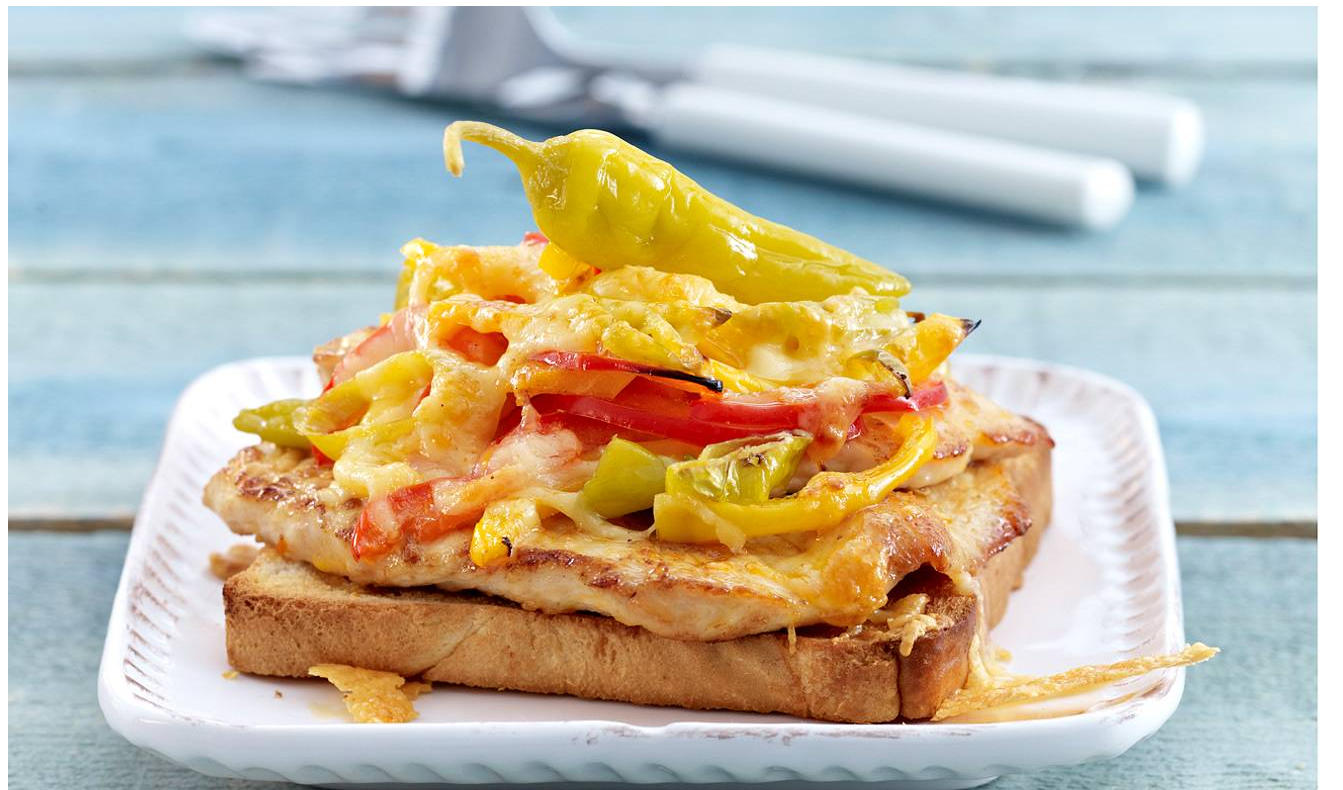
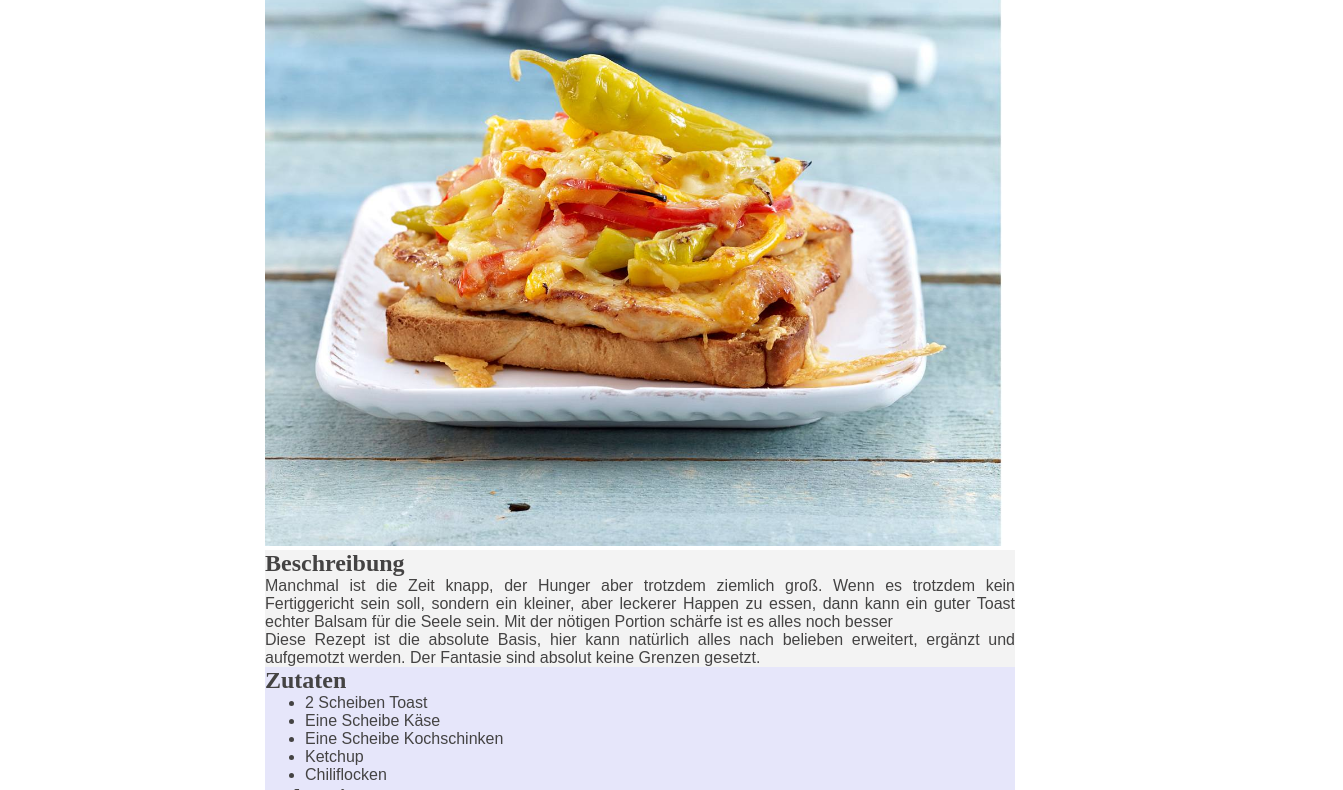
Before and after one commit to LutzLeichtathletik/odin-recipes, a plain HTML site: page toast.html in a window 1280 px wide. Shown: the part 74-864 px from the top of the page, 1343 px wide, since content can reach past the window. Drawn offline with Linux system fonts and the light colour scheme.

Commit message:
Added some css

```diff
--- /dev/null
+++ b/styles.css
@@ -0,0 +1,30 @@
+* {
+    color: rgb(68, 67, 67);
+    width: 750px;
+    align-items: center;
+    text-align:justify;
+    margin: auto;
+}
+
+p, li {
+    font-family: sans-serif;
+}
+
+.intro {
+    background-color: rgb(243, 243, 243);
+}
+
+img {
+    height: auto;
+    width: 750px;
+}
+
+.ingrediants, .prepare {
+    background-color: lavender;
+}
+
+h1 {
+    background-color: lightblue;
+    font-size: 4vw;
+    text-align: center;
+}
--- a/toast.html
+++ b/toast.html
@@ -4,17 +4,25 @@
 <head>
     <title>Georg scharfer Toast</title>
     <meta charset="UTF-8">
+    <link rel="stylesheet" href="styles.css">
 </head>
 
 <body>
     <h1>Scharfer Toast</h1>
     <p><img src="images/toast.jpeg" alt="Lecker Toast, bissel scharf"></p>
+    <div class="intro">
         <h2>Beschreibung</h2>
-    <p>Manchmal ist die Zeit knapp, der Hunger aber trotzdem ziemlich groß. Wenn es trotzdem kein Fertiggericht sein
-        soll, sondern ein kleiner, aber leckerer Happen zu essen, dann kann ein guter Toast echter Balsam für die Seele
+        <p class="intro">Manchmal ist die Zeit knapp, der Hunger aber trotzdem ziemlich groß. Wenn es trotzdem kein
+            Fertiggericht sein
+            soll, sondern ein kleiner, aber leckerer Happen zu essen, dann kann ein guter Toast echter Balsam für die
+            Seele
             sein. Mit der nötigen Portion schärfe ist es alles noch besser</p>
-    <p>Diese Rezept ist die absolute Basis, hier kann natürlich alles nach belieben erweitert, ergänzt und aufgemotzt
+        <p>Diese Rezept ist die absolute Basis, hier kann natürlich alles nach belieben erweitert, ergänzt und
+            aufgemotzt
             werden. Der Fantasie sind absolut keine Grenzen gesetzt.</p>
+    </div>
+
+    <div class="ingrediants">
         <h2>Zutaten</h2>
         <ul>
             <li>2 Scheiben Toast</li>
@@ -23,6 +31,8 @@
             <li>Ketchup</li>
             <li>Chiliflocken</li>
         </ul>
+    </div>
+    <div class="prepare">
         <h2>Zubereitung</h2>
         <ol>
             <li>Beide Scheiben Toast anbraten</li>
@@ -30,5 +40,6 @@
             <li>Das ganze kurz bei 200° C. in den Ofen, bis der Käse leicht geschmolzen ist.</li>
             <li>Dazu passt am besten ein Glas Pinot Noir. Wohl bekomms</li>
         </ol>
+    </div>
     <a href="../odin-recipes/index.html">Startseite</a>
 </body>
```
Also changed, not shown: Roulade.html (+16 -4 lines), index.html (+5 -2 lines), suppe.html (+13 -2 lines). Lines whose indentation alone changed are shown as unchanged.
